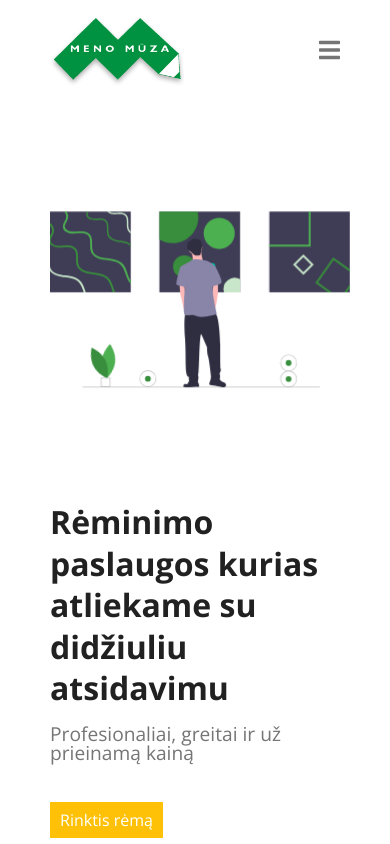
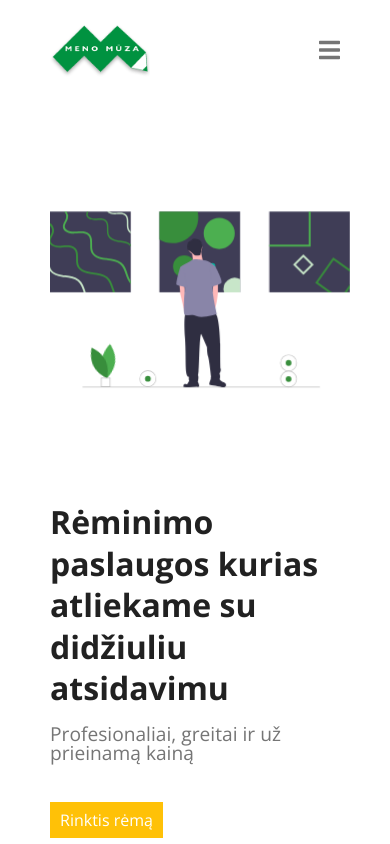
Before and after one commit to Romienas/reminimas, a React (Create React App) app: page / in a window 390 px wide. Shown: the top 844 px of the page. Built offline with nearby package versions, Linux system fonts and the light colour scheme; no server answers.

Commit message:
change logo size for smaller screens

```diff
--- a/src/index.scss
+++ b/src/index.scss
@@ -1297,6 +1297,10 @@ select {
 }
 
 @media only screen and (max-width: 500px) {
+	.header__logo {
+		height: 60px;
+	}
+
 	.services__img {
 		width: 300px;
 	}
```
